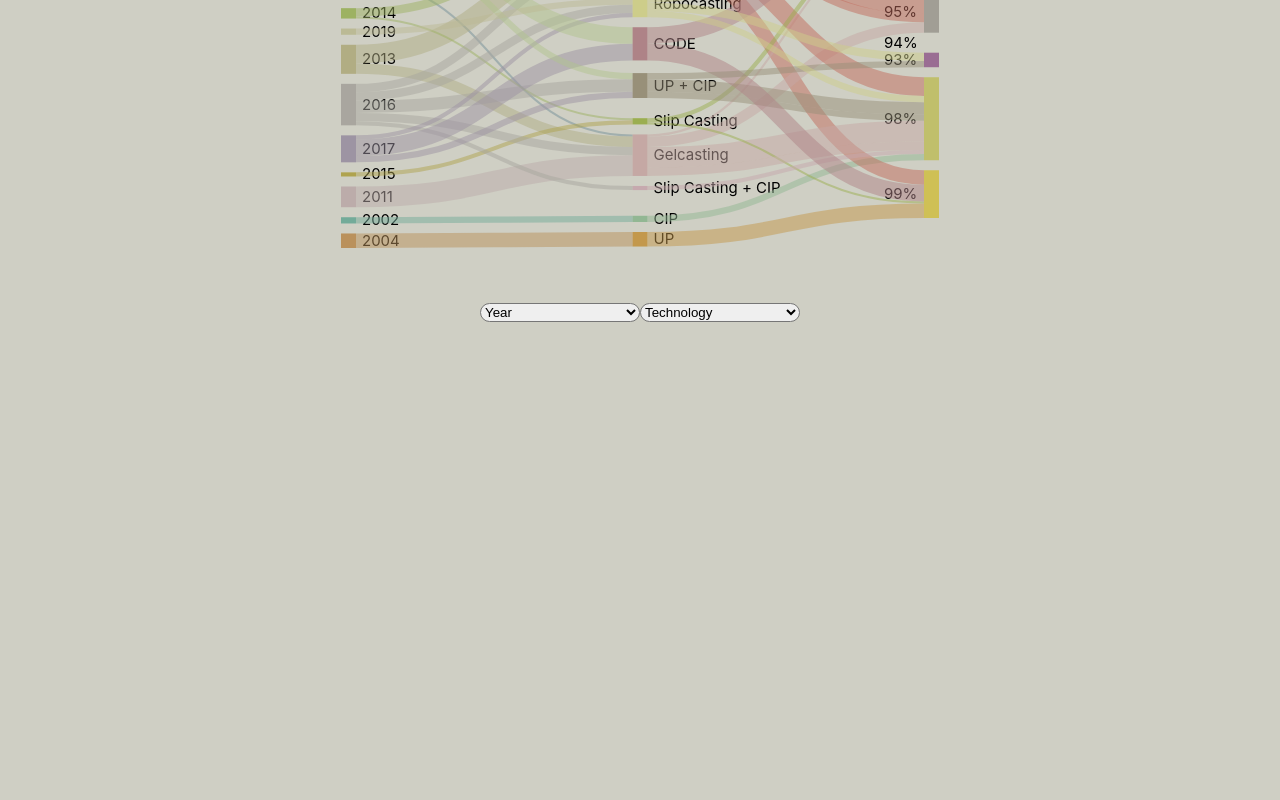
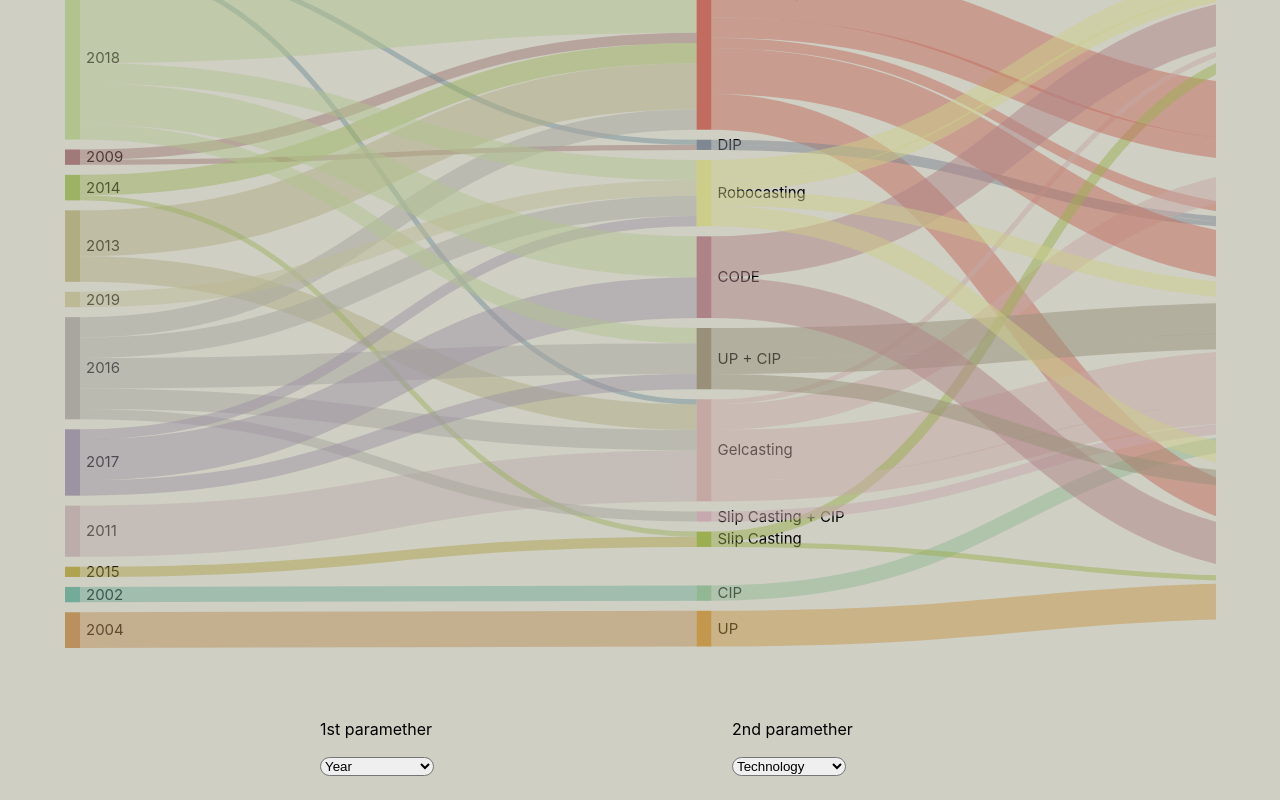
Before and after one commit to bearkillerPT/IV, a React (Create React App) app in the folder technical_ceramics/: page / in a window 1280 px wide. Shown: the part 311-1111 px from the top of the page. Before the commit the page ends 800 px from the top, so only its background shows below. Built offline with nearby package versions, Linux system fonts and the light colour scheme.

Commit message:
tried to update to work on smaller devices and small typos correct

```diff
--- a/technical_ceramics/src/App.css
+++ b/technical_ceramics/src/App.css
@@ -9,10 +9,14 @@
   justify-content: space-between;
   align-items: center;
   padding-bottom: 3vh;
+  width: 50%;
+}
+.Graph{
+  max-width: 90%;
 }
 .paramSelect{
   flex:1;
-  max-width: 20vh;
+  max-width: 50%;
   border-radius: 2vh;
 }
 .GraphHeader{
--- a/technical_ceramics/src/App.js
+++ b/technical_ceramics/src/App.js
@@ -5,13 +5,12 @@ import * as d3 from "d3";
 import { sankey, sankeyLinkHorizontal } from 'd3-sankey'
 import data from './data.json'
 import chroma from "chroma-js";
-
-const width = 600, height = 400
+const { innerWidth: width, innerHeight: height } = window;
 
 const SankeyNode = ({ name, x0, x1, y0, y1, color }) => (
   <>
-    <rect x={x0} y={y0} width={x1 - x0} height={y1 - y0} fill={color}/>
-    <text x={x0 < width / 2 ? x1 + 6 : x0 - 40} y={((y1 + y0) / 2)+5} fontSize={15} fill={"black"}>{name}</text>
+    <rect x={x0} y={y0} width={x1 - x0} height={y1 - y0} fill={color} />
+    <text x={x0 < width / 2 ? x1 + 6 : x0 - 40} y={((y1 + y0) / 2) + 5} fontSize={15} fill={"black"}>{name}</text>
 
   </>
 )
@@ -35,10 +34,10 @@ function App() {
   const [sankey1, setSakey1] = useState("Year")
   const [sankey2, setSakey2] = useState("Technology")
   const [dataGraph, setDataGraph] = useState(null)
-  useEffect(()=>{
+  useEffect(() => {
     setDataGraph(generateGraph([sankey1, sankey2], "RD (%)"))
   }, [sankey1, sankey2])
-  if(dataGraph) {
+  if (dataGraph) {
     const layout = sankey()(dataGraph)
     const color = chroma.scale("Set3").classes(dataGraph.nodes.length);
     const colorScale = d3.scaleLinear()
@@ -54,9 +53,9 @@ function App() {
 
         <div class="sankeyGraph">
           <div class="GraphHeader">
-            <p class="GraphTitle">Aluvial Plot</p>
+            <p class="GraphTitle">Alluvial Plot</p>
           </div>
-        <svg width={width} height={height} style={{ padding: 50 }}>
+          <svg class="Graph" width={width} height={height} style={{ padding: 50 }}>
             <g style={{ mixBlendMode: 'multiply' }}>
               {dataGraph.nodes.map((node, i) => (
                 <SankeyNode
@@ -76,15 +75,20 @@ function App() {
             </g>
           </svg>
           <div class="graphControlls">
-          <select value={sankey1} class="paramSelect" onChange={key=>{setSakey1(key.currentTarget.value)}}>
-            {Object.keys(data[0]).map((key,i) => {
+            <div>
+              <p>1st paramether</p>
+              <select value={sankey1} class="paramSelect" onChange={key => { setSakey1(key.currentTarget.value) }}>
+                {Object.keys(data[0]).map((key, i) => {
                   return <option value={key} key={i}>{key}</option>
                 })
                 }
               </select>
-          <select value={sankey2} class="paramSelect" onChange={key=>{setSakey2(key.currentTarget.value)}}>
-          {Object.keys(data[0]).map((key,i) => {
-            if(key != sankey1)
+            </div>
+            <div>
+              <p>2nd paramether</p>
+              <select value={sankey2} class="paramSelect" onChange={key => { setSakey2(key.currentTarget.value) }}>
+                {Object.keys(data[0]).map((key, i) => {
+                  if (key != sankey1)
                     return <option value={key} key={i}>{key}</option>
                 })
                 }
@@ -92,11 +96,12 @@ function App() {
             </div>
           </div>
         </div>
+      </div>
     );
 
   }
-  else{
-    return(<div></div>);
+  else {
+    return (<div></div>);
   }
 }
 
@@ -106,13 +111,13 @@ const generateGraph = (sankeyNodes, output_var) => {
   var nodes = []
   for (let i = 0; i < sankeyNodes.length - 1; i++) {
     for (let node of data) {
-      if(!Number(node[output_var]))
+      if (!Number(node[output_var]))
         continue
       let first = node[sankeyNodes[i]]
       let second = node[sankeyNodes[i + 1]]
-      if(sankeyNodes[i] != "Year" && Number(first) && first>10)
+      if (sankeyNodes[i] != "Year" && Number(first) && first > 10)
         first -= first % 10
-      if(sankeyNodes[i+1] != "Year" && Number(second) && second>10)
+      if (sankeyNodes[i + 1] != "Year" && Number(second) && second > 10)
         second -= second % 10
       if (!(nodes.includes("" + first)))
         nodes.push("" + first)
@@ -137,14 +142,14 @@ const generateGraph = (sankeyNodes, output_var) => {
       let rel_val = rels[first][second].sum / rels[first][second].count
       links.push({ "source": nodes.indexOf("" + first), "target": nodes.indexOf("" + second), "value": rels[first][second].count })
 
-      links.push({ "source": nodes.indexOf("" + second), "target": nodes.length + (Math.abs(90-rel_val)|0), "value": rels[first][second].count  })
+      links.push({ "source": nodes.indexOf("" + second), "target": nodes.length + (Math.abs(90 - rel_val) | 0), "value": rels[first][second].count })
 
     })
   })
   var res_nodes = []
   nodes.map(node => res_nodes.push({ "name": node }))
-  for(let i = 90; i < 100; i++)
-    res_nodes.push({"name": i + "%"})
+  for (let i = 90; i < 100; i++)
+    res_nodes.push({ "name": i + "%" })
   return { "nodes": res_nodes, "links": links }
 }
 
--- a/technical_ceramics/src/index.css
+++ b/technical_ceramics/src/index.css
@@ -5,6 +5,8 @@ body {
     sans-serif;
   -webkit-font-smoothing: antialiased;
   -moz-osx-font-smoothing: grayscale;
+  background-color: #CFCFC4;
+  justify-content: center;
 }
 
 code {
@@ -28,6 +30,3 @@ code {
   align-items: center;
   flex-direction: column;
 }
-body{
-  background-color: #CFCFC4;
-}
```
Lines whose indentation alone changed are shown as unchanged.
